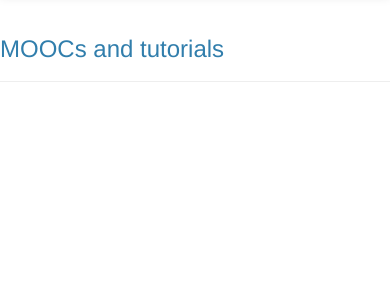
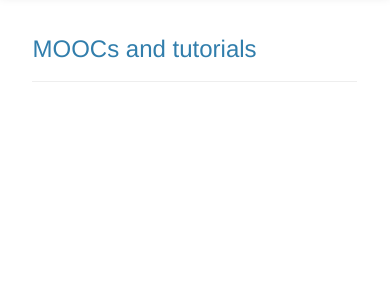
Before and after one commit to DJO3/doconnor, a Django app: page /edu/ in a window 390 px wide. Shown: the part 54-350 px from the top of the page. Run offline with Django 3.2, Linux system fonts and the light colour scheme; data that the repository does not hold is empty; parts of the project's set-up code (start-up, migrations or seed data) failed here and were passed over; some libraries are stand-ins or nearby versions.

Commit message:
updated base.html
better scaling on phones

```diff
--- a/templates/blog/base.html
+++ b/templates/blog/base.html
@@ -72,7 +72,7 @@
 
         </div>
 
-        <div class="col-sm-8 col-sm-offset-4 col-md-9 col-md-offset-3 main">
+        <div class="col-xs-10 col-xs-offset-1 col-sm-8 col-sm-offset-4 col-md-9 col-md-offset-3 main">
            <div class="blog-main">
 
                {% block blog_entries %}
```
